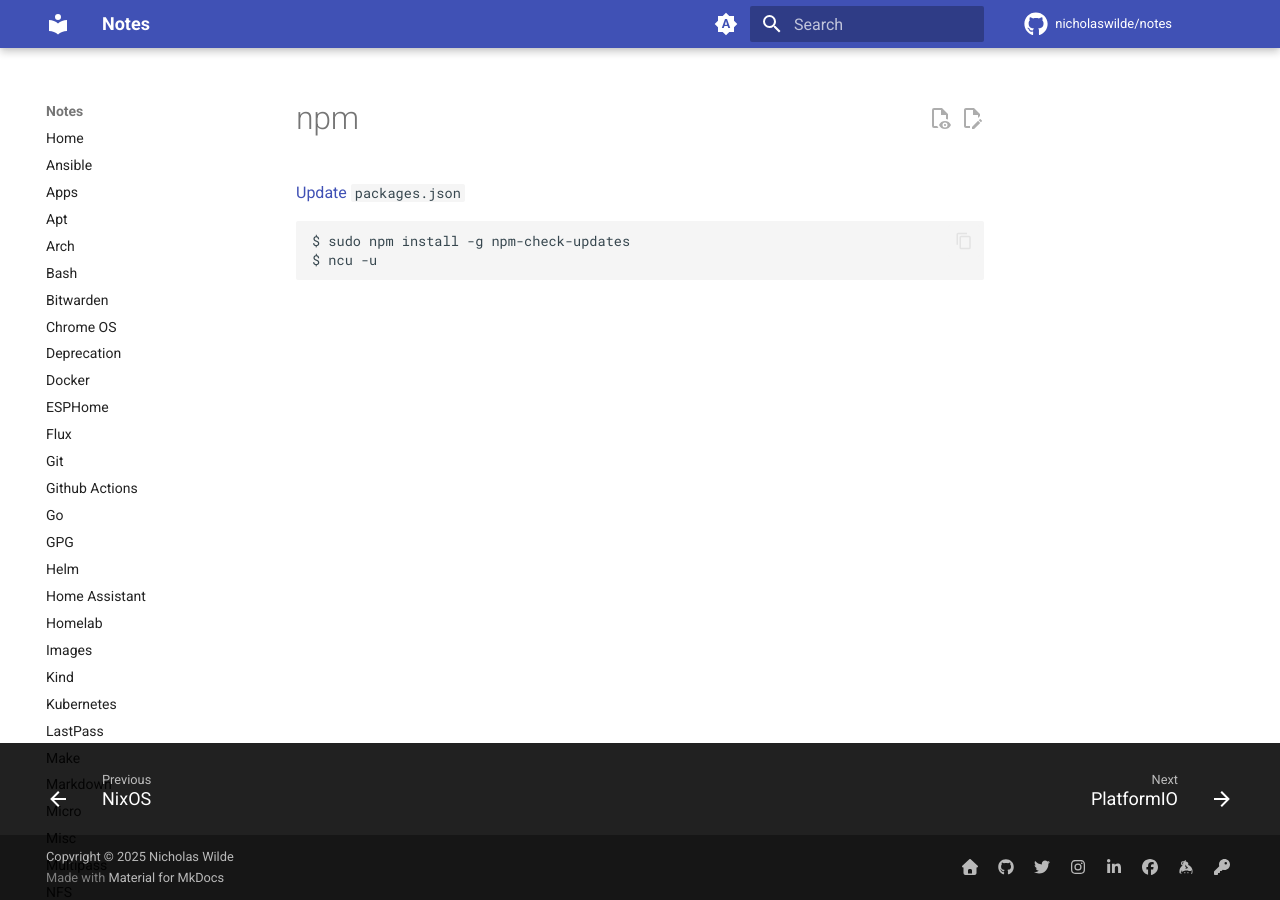
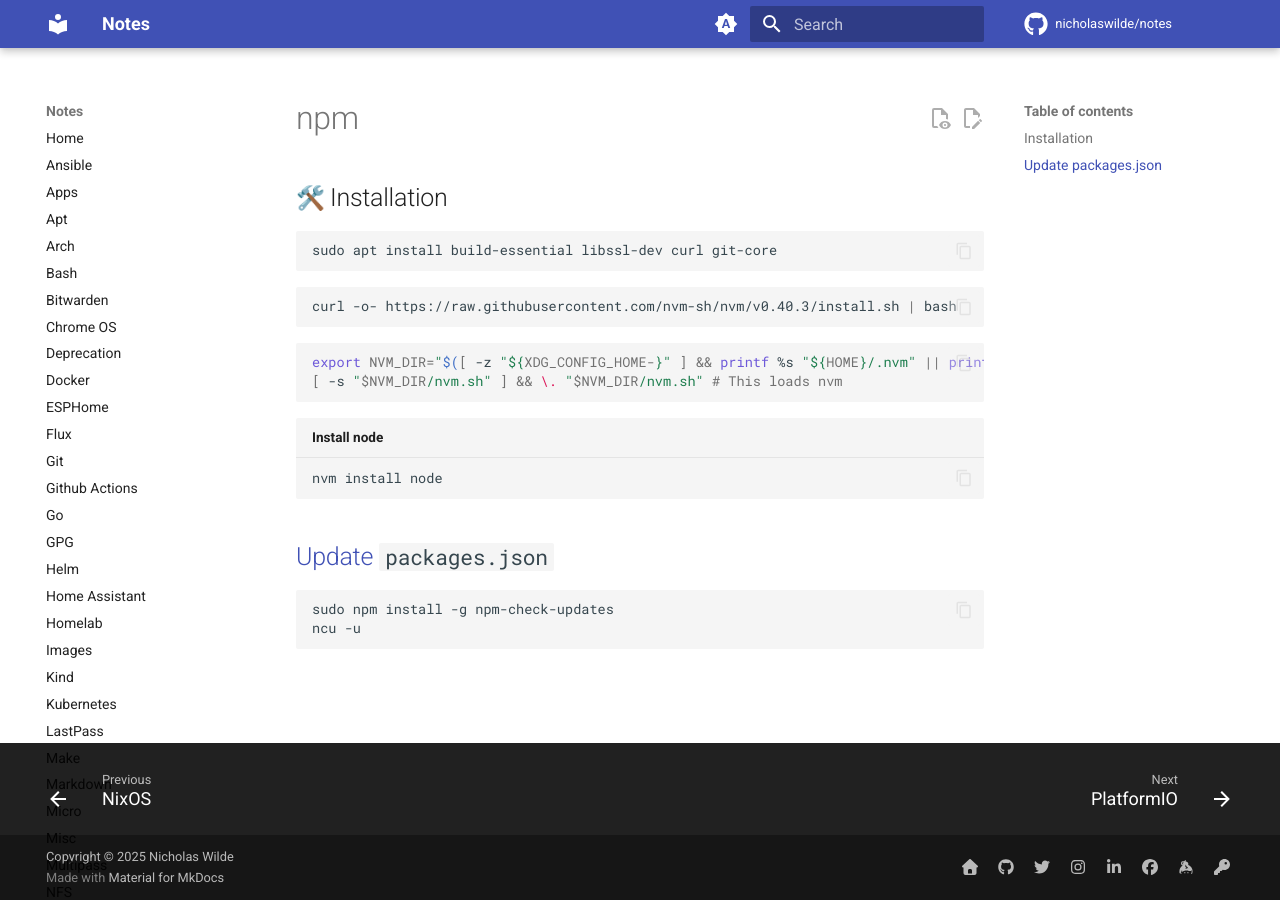
Before and after one commit to nicholaswilde/notes, an MkDocs documentation site: the page built from docs/npm.md, in a window 1280 px wide. Built offline with MkDocs 1.6.1 and Material for MkDocs 9.7.7, drawn with Linux system fonts in a browser that asks for light colours; emoji names are drawn with the system emoji font; comment, search, counter and statistics services are not loaded.

Commit message:
update
Signed-off-by: nιcнolaѕ wιlde <ncwilde43@gmail.com>

````diff
--- a/docs/npm.md
+++ b/docs/npm.md
@@ -1,7 +1,27 @@
 # npm
 
-[Update](https://flaviocopes.com/update-npm-dependencies/) `packages.json`
+## :hammer_and_wrench: Installation
+
+```shell
+sudo apt install build-essential libssl-dev curl git-core
 ```
-$ sudo npm install -g npm-check-updates
-$ ncu -u
+
+```shell
+curl -o- https://raw.githubusercontent.com/nvm-sh/nvm/v0.40.3/install.sh | bash
 ```
+
+```shell
+export NVM_DIR="$([ -z "${XDG_CONFIG_HOME-}" ] && printf %s "${HOME}/.nvm" || printf %s "${XDG_CONFIG_HOME}/nvm")"
+[ -s "$NVM_DIR/nvm.sh" ] && \. "$NVM_DIR/nvm.sh" # This loads nvm
+```
+
+```shell title="Install node"
+nvm install node
+```
+
+## [Update](https://flaviocopes.com/update-npm-dependencies/) `packages.json`
+
+```shell
+sudo npm install -g npm-check-updates
+ncu -u
+```
````
